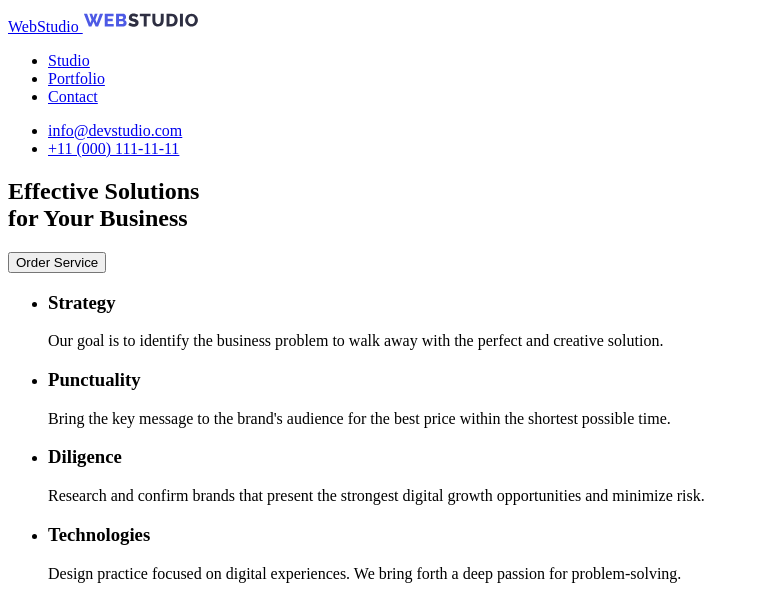
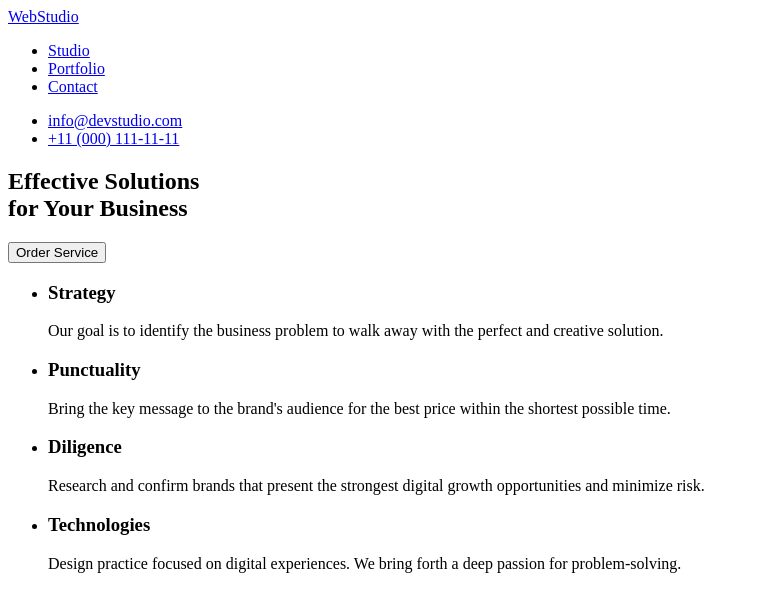
Before and after one commit to Ivanna1995Ua/goit-markup-hw-01, a plain HTML site: page index.html in a window 1280 px wide. Shown: the top 589 px of the page, without its empty margins (0-759 px from the left). Drawn offline with Linux system fonts and the light colour scheme.

Commit message:
update index file

```diff
--- a/index.html
+++ b/index.html
@@ -9,10 +9,7 @@
   <body>
     <header>
       <nav>
-        <a href="index.html"
-          >WebStudio
-          <img src="./images/logo.svg" alt="" />
-        </a>
+        <a href="index.html">WebStudio </a>
         <ul>
           <li><a href="#">Studio</a></li>
           <li><a href="#">Portfolio</a></li>
```
